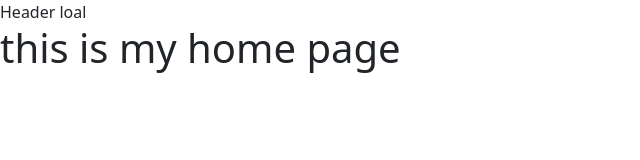
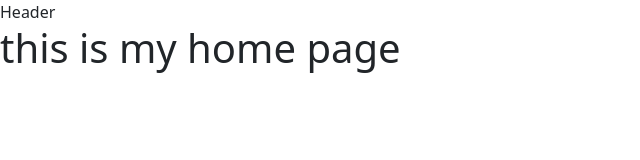
Before and after one commit to ArunNegi989/visezy, a Next.js app: page / in a window 1280 px wide. Shown: the top 160 px of the page, without its empty margins (0-640 px from the left). Built offline with nearby package versions, Linux system fonts and the light colour scheme.

Commit message:
visezy project step

```diff
--- a/components/common/Header/Header.tsx
+++ b/components/common/Header/Header.tsx
@@ -2,6 +2,6 @@ import React from 'react'
 
 export const Header = () => {
   return (
-    <div>Header loal</div>
+    <div>Header</div>
   )
 }
```
